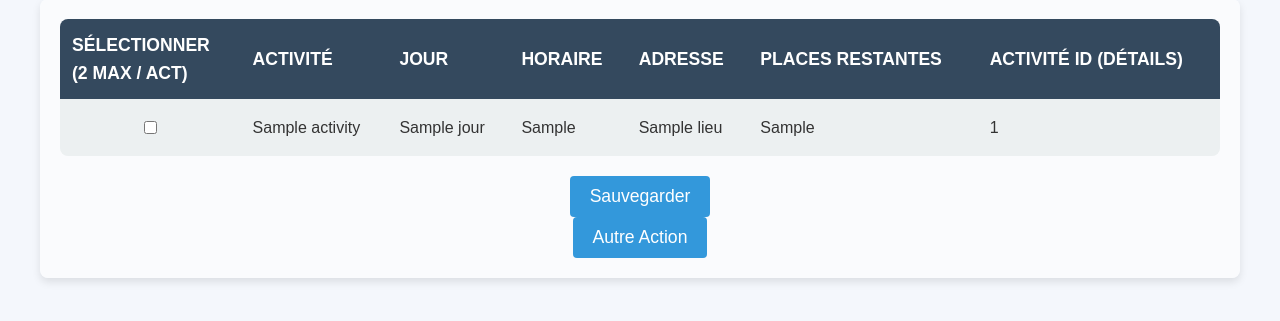
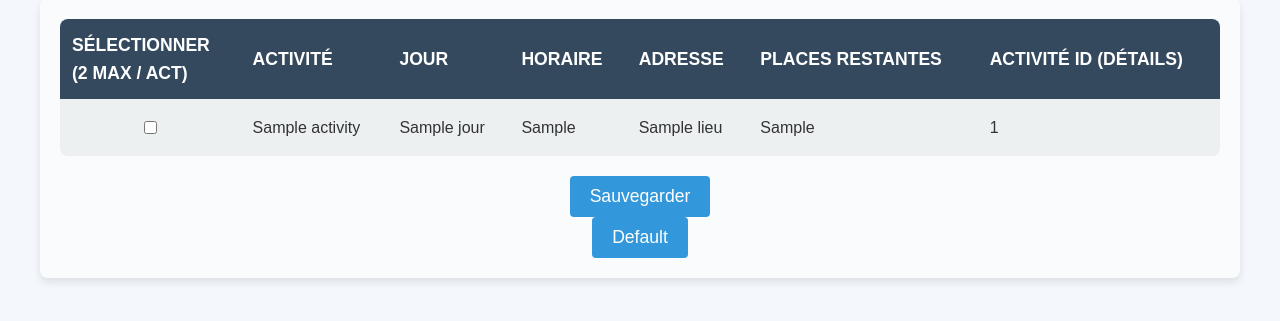
Before and after one commit to maxlttr1/reserverCreneauSUAPS, a Flask app: template src/templates/index.html in a window 1280 px wide. Shown: the part 115-436 px from the top of the page. Run offline with Flask 3, Linux system fonts and the light colour scheme; the template is opened without the code that fills it: most values are stand-ins (such as "Sample title", 1, 10 or a date in 2020); parts of the project's set-up code (start-up, migrations or seed data) failed here and were passed over.

Commit message:
Update index.html

```diff
--- a/src/templates/index.html
+++ b/src/templates/index.html
@@ -52,7 +52,7 @@
                     </tbody>
                 </table>
                 <button type="submit" name="action" value="sauvegarder">Sauvegarder</button>
-                <button type="submit" name="action" value="autre_action">Autre Action</button>
+                <button type="submit" name="action" value="default">Default</button>
             </form>
         </section>
         {% with messages = get_flashed_messages(with_categories=true) %}
```
